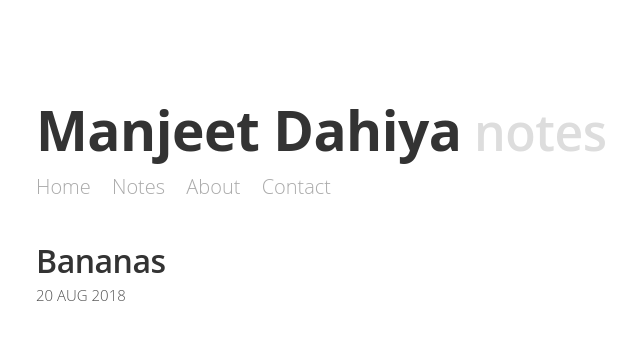
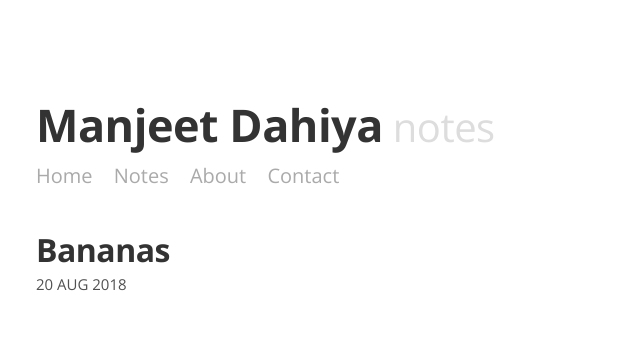
Before and after one commit to manjeetdahiya/manjeetdahiya.github.io, a Jekyll site: the page built from index.md, in a window 1280 px wide. Shown: the top 340 px of the page, without its empty margins (244-884 px from the left). Built offline with Jekyll 4.4.1, drawn with Linux system fonts in a browser that asks for light colours.

Commit message:
fix font

```diff
--- a/_config.yml
+++ b/_config.yml
@@ -2,6 +2,7 @@
 
 baseurl:            ""
 permalink:          /:year/:month/:day/:title/
+permalink:          /:collection/:title/
 
 markdown:           kramdown
 
--- a/_sass/main.scss
+++ b/_sass/main.scss
@@ -268,8 +268,8 @@
 .masthead {
 
   &-title {
-    font-weight: 700;
-    font-size: 55px;
+    font-weight: 600;
+    font-size: 45px;
 
     a {
       color: #333;
@@ -282,8 +282,8 @@
 
     span {
       color: #ddd;
-    font-weight: 600;
-    font-size: 50px;
+    font-weight: 300;
+    font-size: 40px;
     }
 
   }
--- a/assets/css/style.scss
+++ b/assets/css/style.scss
@@ -1,3 +1,4 @@
 ---
 ---
+@import url(http://fonts.googleapis.com/css?family=Open+Sans:400,700,800,400italic&subset=latin-ext,latin);
 @import "main";
```
